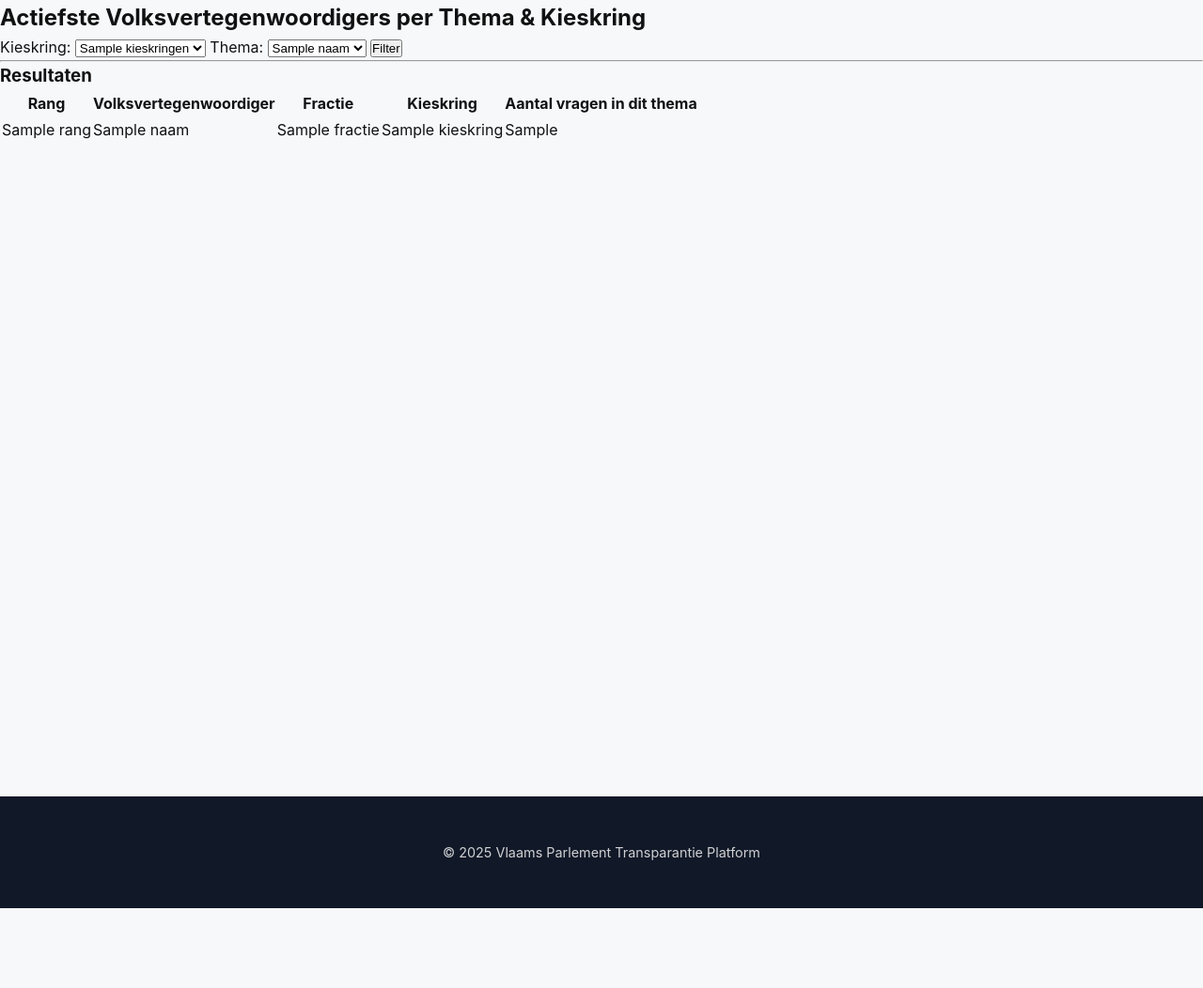
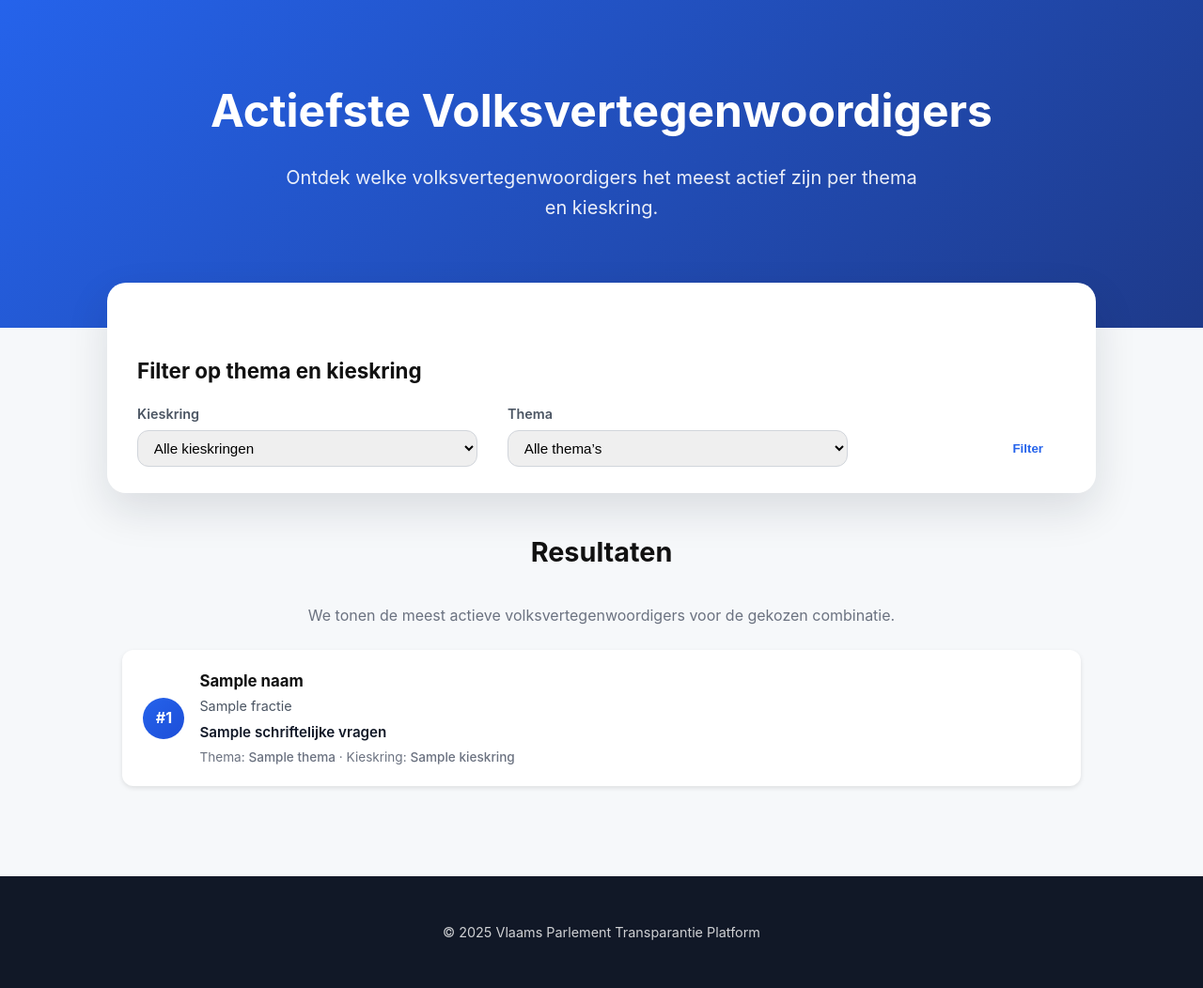
Before and after one commit to A-D-DBS-application/web-application-2025-group-8, a Flask app: template app/templates/statistieken_actiefste.html in a window 1280 px wide. Shown: the whole page at 94% size. Before the commit the page ends 967 px from the top, so only its background shows below. Run offline with Flask 3, Linux system fonts and the light colour scheme; the template is opened without the code that fills it: most values are stand-ins (such as "Sample title", 1, 10 or a date in 2020).

Commit message:
Overzichtelijk statistieken_actiefste.html

```diff
--- a/app/templates/statistieken_actiefste.html
+++ b/app/templates/statistieken_actiefste.html
@@ -1,62 +1,261 @@
 {% extends "base.html" %}
 
 {% block content %}
-<h2>Actiefste Volksvertegenwoordigers per Thema &amp; Kieskring</h2>
 
-<form method="GET"
-      action="{{ url_for('main.actiefste_per_thema_en_kieskring') }}"
-      class="form-section">
+<!-- Pagina-specifieke CSS: alleen voor deze view -->
+<style>
+  .stats-container {
+    max-width: 1100px;
+    margin: 0 auto 3rem;
+    padding: 0 1.5rem 3rem;
+  }
 
-    <label for="kieskring">Kieskring:</label>
+  .filters-card {
+    margin-top: -3rem; /* schuift de kaart een beetje in de blauwe hero */
+    padding: 1.75rem 2rem;
+    border-radius: 1.25rem;
+    background: #ffffff;
+    box-shadow: 0 18px 45px rgba(15, 23, 42, 0.12);
+  }
+
+  .filters-form {
+    display: flex;
+    flex-wrap: wrap;
+    gap: 1.25rem 2rem;
+    align-items: flex-end;
+  }
+
+  .filters-row {
+    display: flex;
+    flex-wrap: wrap;
+    width: 100%;
+    gap: 1.25rem 2rem;
+  }
+
+  .filter-field {
+    display: flex;
+    flex-direction: column;
+    min-width: 200px;
+    flex: 1 1 220px;
+  }
+
+  .filter-field label {
+    font-size: 0.9rem;
+    font-weight: 600;
+    color: #4b5563;
+    margin-bottom: 0.4rem;
+  }
+
+  .filter-field select {
+    border-radius: 0.75rem;
+    border: 1px solid #d1d5db;
+    padding: 0.55rem 0.8rem;
+    font-size: 0.95rem;
+    outline: none;
+  }
+
+  .filter-field select:focus {
+    border-color: #2563eb;
+    box-shadow: 0 0 0 1px #2563eb33;
+  }
+
+  .filter-field-button {
+    flex: 0 0 140px;          /* vaste, kleinere kolom voor de knop */
+    display: flex;
+    align-items: flex-end;    /* onderaan uitlijnen met de selects */
+    justify-content: flex-end;/* knop tegen de rechterkant van de kolom */
+  }
+
+
+  .vv-card {
+    display: flex;
+    align-items: center;
+    gap: 1rem;
+    padding: 1.2rem 1.4rem;
+  }
+
+  .vv-rank {
+    width: 44px;
+    height: 44px;
+    border-radius: 999px;
+    background: linear-gradient(135deg, #2563eb, #1d4ed8);
+    color: #fff;
+    display: flex;
+    align-items: center;
+    justify-content: center;
+    font-weight: 700;
+    font-size: 1rem;
+  }
+
+  .vv-content {
+    flex: 1;
+  }
+
+  .vv-name {
+    margin: 0;
+    font-size: 1.05rem;
+    font-weight: 700;
+  }
+
+  .vv-fraction {
+    margin: 0.1rem 0 0.3rem;
+    font-size: 0.9rem;
+    color: #4b5563;
+  }
+
+  .vv-count {
+    margin: 0;
+    font-size: 0.95rem;
+    font-weight: 600;
+    color: #111827;
+  }
+
+  .vv-meta {
+    margin-top: 0.25rem;
+    font-size: 0.85rem;
+    color: #6b7280;
+  }
+
+  .vv-meta span {
+    font-weight: 500;
+  }
+
+  .empty-state {
+    margin-top: 2.5rem;
+    padding: 2rem;
+    border-radius: 1.25rem;
+    background: #ffffff;
+    box-shadow: 0 10px 30px rgba(15, 23, 42, 0.08);
+    text-align: center;
+  }
+
+  .empty-state p {
+    margin-top: 0.5rem;
+    color: #6b7280;
+    font-size: 0.95rem;
+  }
+
+  @media (max-width: 768px) {
+    .filters-card {
+      margin-top: -1.5rem;
+      padding: 1.25rem 1.4rem;
+    }
+
+    .filters-row {
+      flex-direction: column;
+    }
+
+    .filter-field {
+      width: 100%;
+    }
+
+    .filter-field-button {
+      width: 100%;
+    }
+
+    .filter-field-button .btn {
+      width: 100%;
+      text-align: center;
+    }
+  }
+</style>
+
+<!-- HERO -->
+<section class="hero">
+  <h1 class="hero-title">Actiefste Volksvertegenwoordigers</h1>
+  <p class="hero-subtitle">
+    Ontdek welke volksvertegenwoordigers het meest actief zijn per thema en kieskring.
+  </p>
+</section>
+
+<section class="stats-container">
+
+  <!-- Filterkaart -->
+  <div class="card filters-card">
+    <h2 class="section-title" style="font-size:1.4rem; text-align:left; margin-bottom:1rem;">
+      Filter op thema en kieskring
+    </h2>
+
+    <form method="get" class="filters-form">
+      <div class="filters-row">
+        <!-- Kieskring -->
+        <div class="filter-field">
+          <label for="kieskring">Kieskring</label>
           <select name="kieskring" id="kieskring">
-        {% for kk in kieskringen %}
-            <option value="{{ kk }}"
-                    {% if kk == geselecteerde_kieskring %}selected{% endif %}>
-                {{ kk }}
+            <option value="">Alle kieskringen</option>
+            {% for k in kieskringen %}
+              <option value="{{ k }}"
+                {% if geselecteerde_kieskring == k %}selected{% endif %}>
+                {{ k }}
               </option>
             {% endfor %}
           </select>
+        </div>
 
-    <label for="thema">Thema:</label>
+        <!-- Thema -->
+        <div class="filter-field">
+          <label for="thema">Thema</label>
           <select name="thema" id="thema">
+            <option value="">Alle thema’s</option>
             {% for t in themas %}
-            <option value="{{ t.id }}"
-                {% if geselecteerd_thema_id and t.id == geselecteerd_thema_id %}
-                    selected
-                {% endif %}
-            >
-                {{ t.naam }}
+              <option value="{{ t }}"
+                {% if geselecteerd_thema == t %}selected{% endif %}>
+                {{ t }}
               </option>
             {% endfor %}
           </select>
+        </div>
 
-    <button type="submit">Filter</button>
+        <!-- Filterknop -->
+        <div class="filter-field filter-field-button">
+          <button type="submit" class="btn">
+            Filter
+          </button>
+        </div>
+      </div>
     </form>
+  </div>
 
-<hr>
+  <!-- Resultaten -->
+  {% if resultaten and resultaten|length > 0 %}
+    <h2 class="section-title" style="margin-top:2.5rem;">Resultaten</h2>
+    <p style="text-align:center; color:#6b7280; margin-bottom:1.5rem;">
+      We tonen de meest actieve volksvertegenwoordigers voor de gekozen combinatie.
+    </p>
 
-{% if data %}
-    <h3>Resultaten</h3>
-    <table>
-        <tr>
-            <th>Rang</th>
-            <th>Volksvertegenwoordiger</th>
-            <th>Fractie</th>
-            <th>Kieskring</th>
-            <th>Aantal vragen in dit thema</th>
-        </tr>
-        {% for r in data %}
-        <tr>
-            <td>{{ r.rang }}</td>
-            <td>{{ r.naam }}</td>
-            <td>{{ r.fractie }}</td>
-            <td>{{ r.kieskring }}</td>
-            <td>{{ r.aantal_vragen }}</td>
-        </tr>
+    <div class="cards-grid">
+      {% for r in resultaten %}
+        <div class="card vv-card">
+          <div class="vv-rank">
+            #{{ loop.index }}
+          </div>
+          <div class="vv-content">
+            <h3 class="vv-name">{{ r.naam }}</h3>
+            <p class="vv-fraction">{{ r.fractie }}</p>
+            <p class="vv-count">
+              {{ r.aantal_vragen }} schriftelijke vragen
+            </p>
+            <p class="vv-meta">
+              Thema: <span>{{ r.thema }}</span> ·
+              Kieskring: <span>{{ r.kieskring }}</span>
+            </p>
+          </div>
+        </div>
       {% endfor %}
-    </table>
+    </div>
+
   {% else %}
-    <p>Geen resultaten gevonden voor deze combinatie.</p>
+    <div class="empty-state">
+      <h2 class="section-title" style="font-size:1.3rem; margin-bottom:0.5rem;">
+        Geen resultaten gevonden
+      </h2>
+      <p>
+        Voor deze combinatie van thema en kieskring zijn geen resultaten beschikbaar.
+        Probeer een andere selectie, of kies “Alle kieskringen” of “Alle thema’s”.
+      </p>
+    </div>
   {% endif %}
 
+</section>
+
 {% endblock %}
```
Lines whose indentation alone changed are shown as unchanged.
